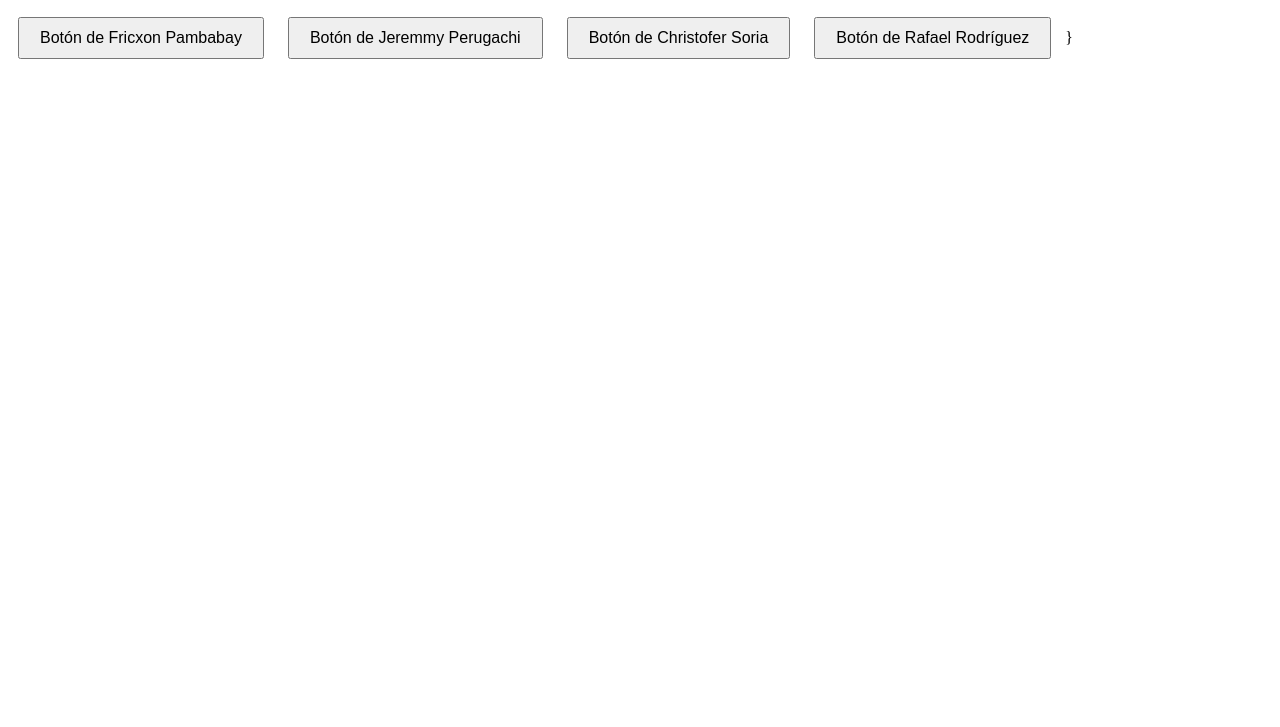
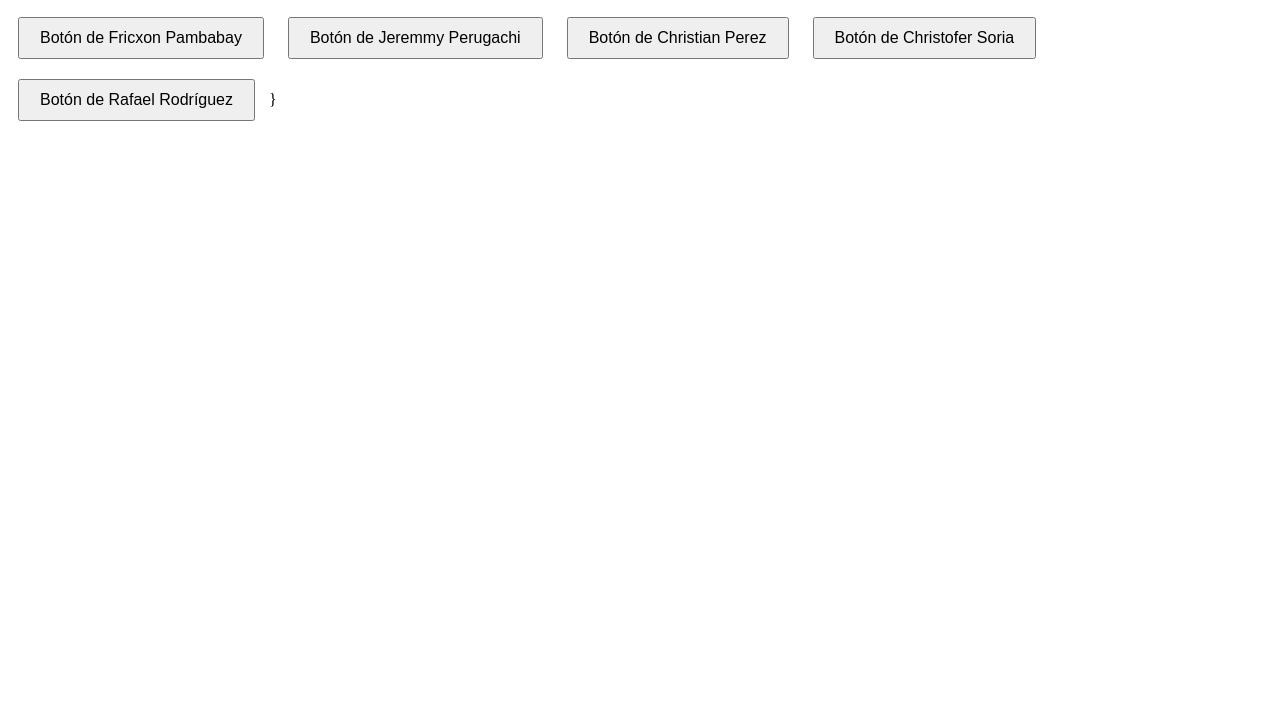
Before and after one commit to Chr1stian-Perez/PruebaGIT_GR6, a plain HTML site: page index.html in a window 1280 px wide. Shown: the part 73-800 px from the top of the page. Drawn offline with Linux system fonts and the light colour scheme.

Commit message:
Boton CHRISTIAN PEREZ

```diff
--- a/index.html
+++ b/index.html
@@ -20,7 +20,7 @@
     <!-- Botones -->
     <button onclick="showPopup('Fricxon!')">Botón de Fricxon Pambabay</button>
       <button onclick="showPopup('Jeremmy Perugachi!')">Botón de Jeremmy Perugachi</button>
-
+   <button onclick="showPopup('Christian!')">Botón de Christian Perez</button>
       <button onclick="showPopup('Christofer!')">Botón de Christofer Soria</button>
         <button onclick="showPopup('Rafael!')">Botón de Rafael Rodríguez</button>
 }
```
